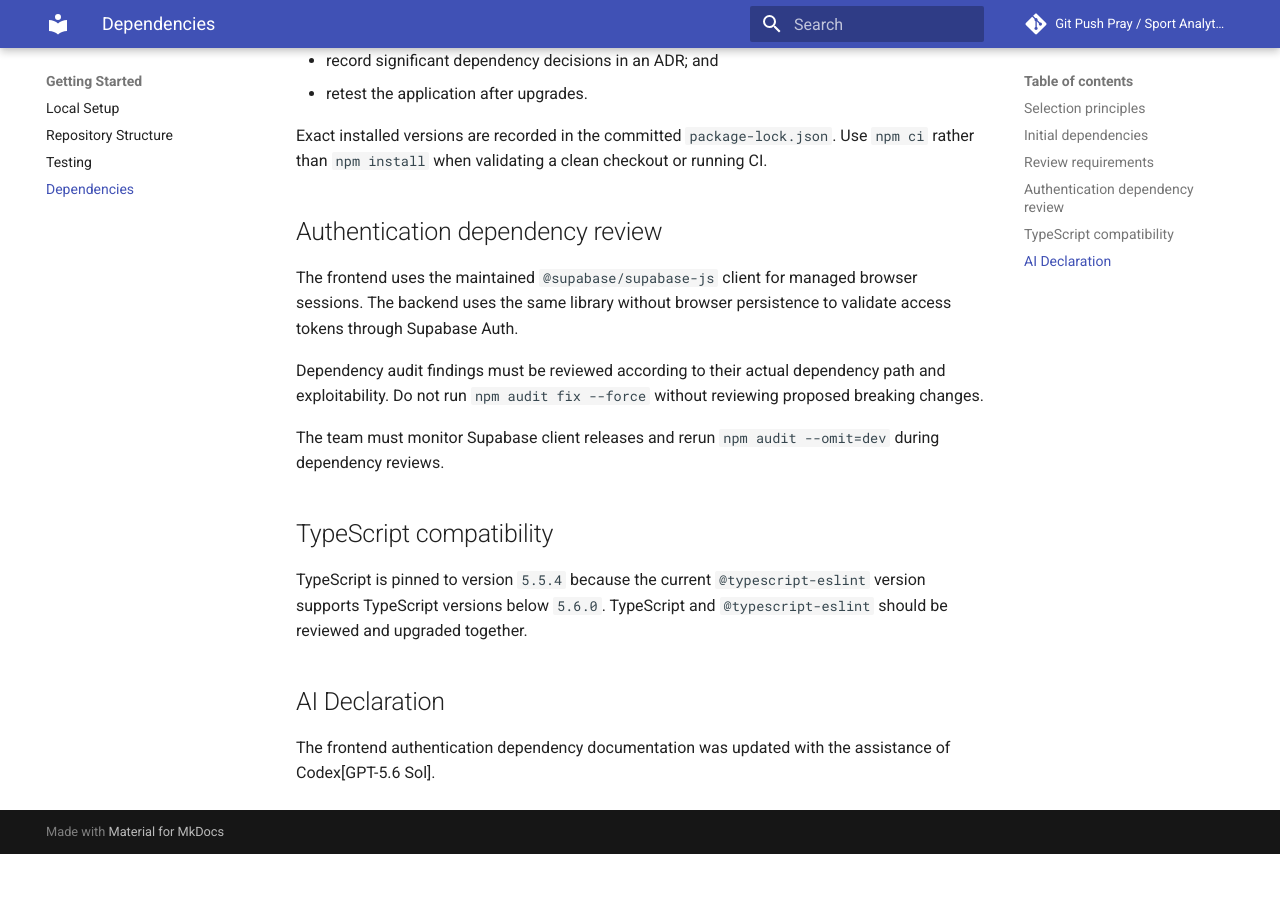
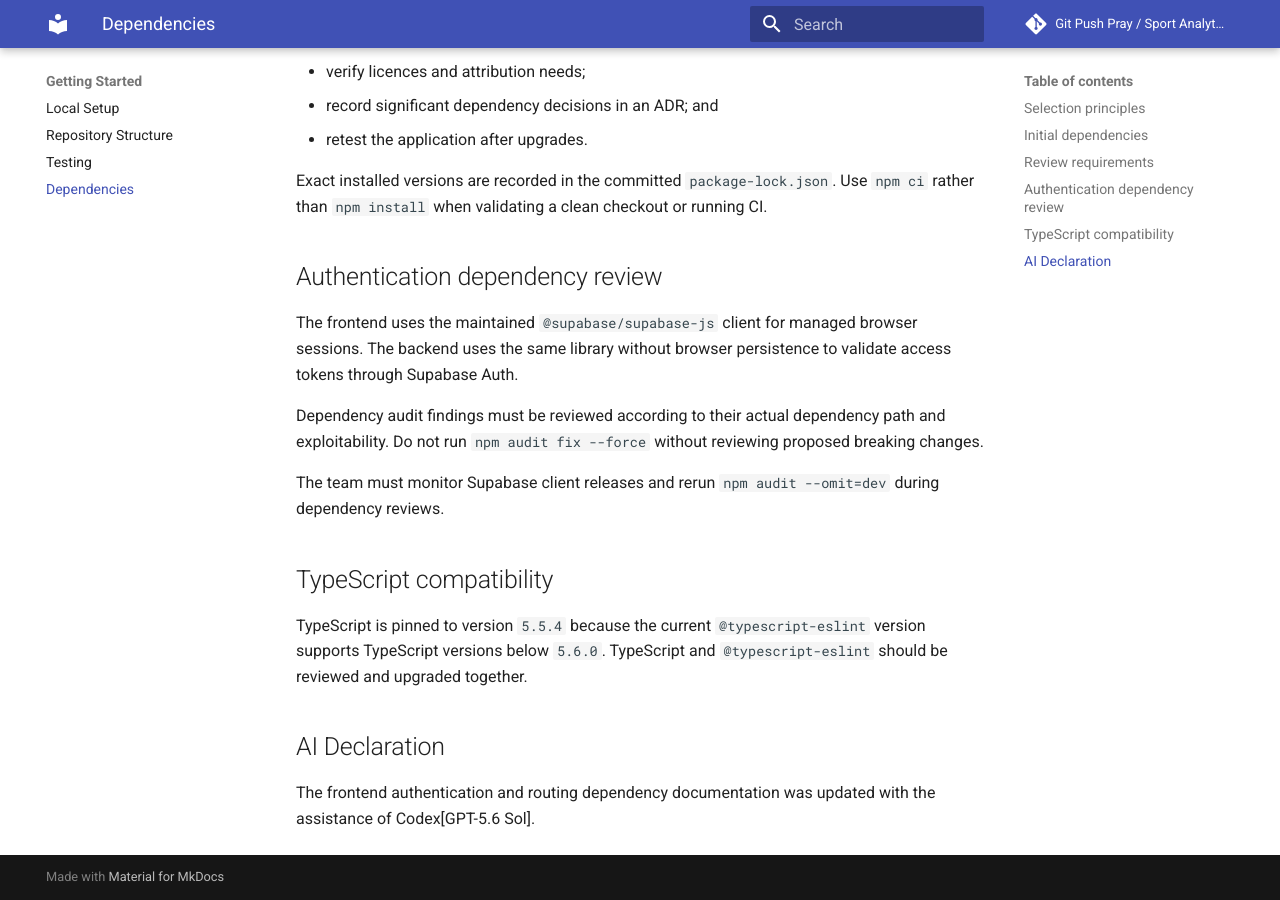
Before and after one commit to NadavSundy/Sport-Analytics-Tool, an MkDocs documentation site: the page built from docs/development/dependencies.md, in a window 1280 px wide and 900 px high, scrolled down 1244 px. Built offline with MkDocs 1.6.1 and Material for MkDocs 9.7.7, drawn with Linux system fonts in a browser that asks for light colours; before the commit the page ends 2098 px from its top, so only the background shows below that; some of the changed text lies outside the part shown.

```diff
--- a/docs/development/dependencies.md
+++ b/docs/development/dependencies.md
@@ -9,6 +9,7 @@ A dependency must have a clear project purpose, an acceptable licence, active ma
 | Area             | Dependency                         | Purpose                                                     |
 | ---------------- | ---------------------------------- | ----------------------------------------------------------- |
 | Frontend         | React                              | Component-based web user interface                          |
+| Frontend routing | React Router                       | Accessible public route matching and navigation             |
 | Frontend tooling | Vite                               | Development server and production build                     |
 | Backend          | Express                            | Hand-written HTTP routing and middleware                    |
 | Validation       | Zod                                | Runtime validation and TypeScript type derivation           |
@@ -48,5 +49,5 @@ TypeScript is pinned to version `5.5.4` because the current `@typescript-eslint`
 
 ## AI Declaration
 
-The frontend authentication dependency documentation was updated with the assistance of
-Codex[GPT-5.6 Sol].
+The frontend authentication and routing dependency documentation was updated with the assistance
+of Codex[GPT-5.6 Sol].
```
Also changed, not shown: apps/frontend/src/pages/README.md (+23 -1 lines), 3 other files.
